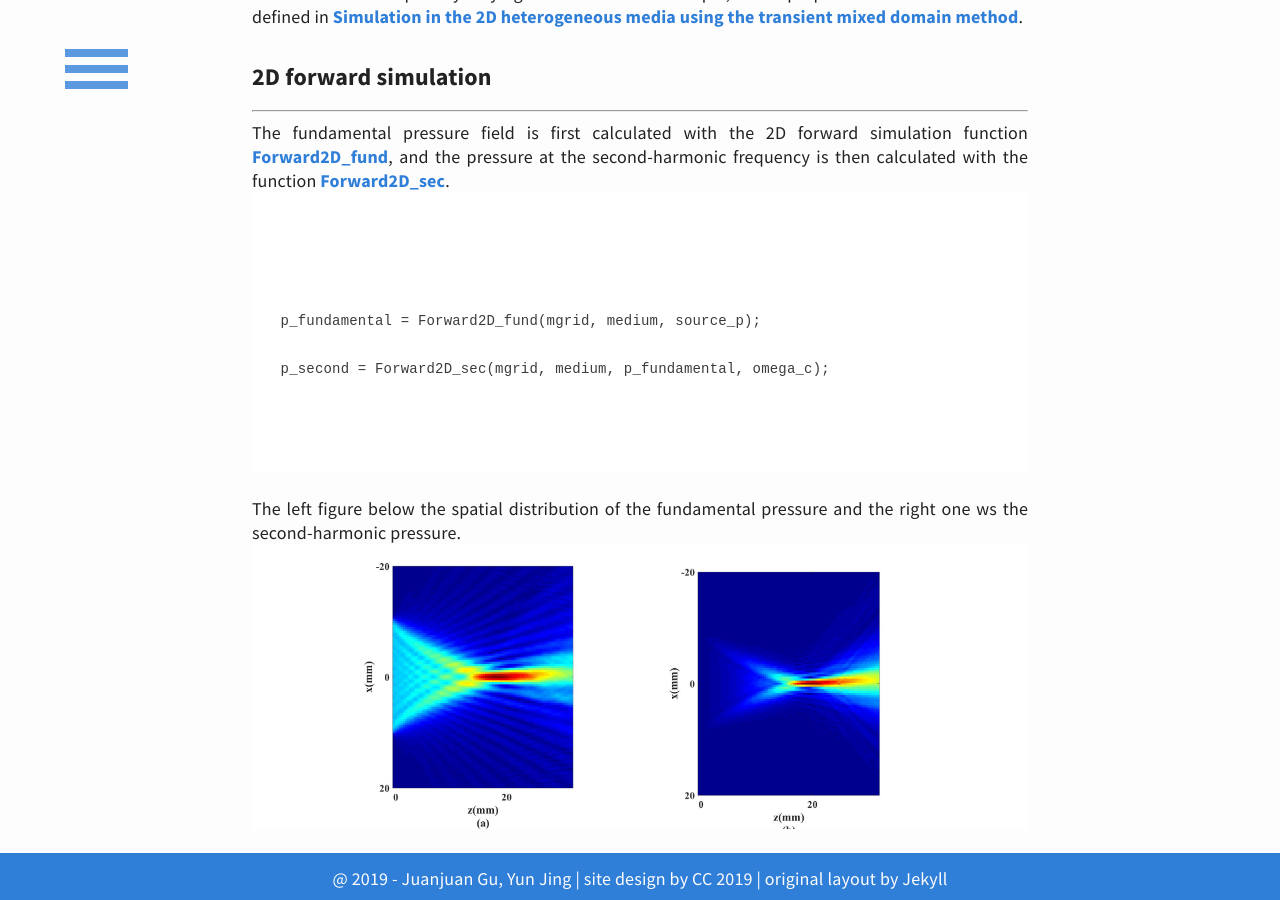
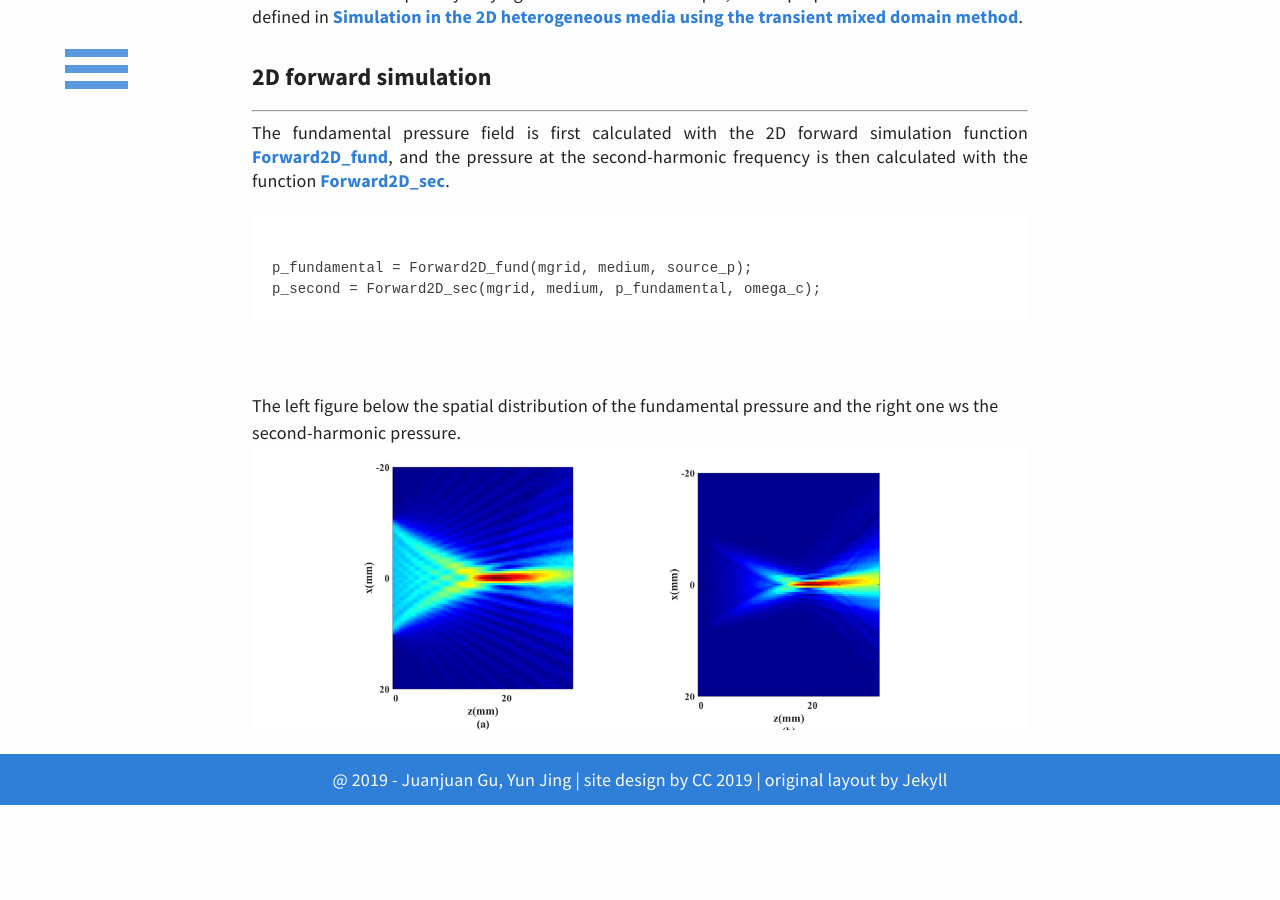
Before and after one commit to m-SOUND/mSOUND, a Jekyll site: the page built from _posts/2019-02-20-FSMDM_2D_heterogeneous.html, in a window 1280 px wide and 900 px high, scrolled down 667 px. Built offline with Jekyll 4.4.1, drawn with Linux system fonts in a browser that asks for light colours; after the commit the page ends 1472 px from its top, so only the background shows below that.

Commit message:
Update 2019-02-20-FSMDM_2D_heterogeneous.html

```diff
--- a/_posts/2019-02-20-FSMDM_2D_heterogeneous.html
+++ b/_posts/2019-02-20-FSMDM_2D_heterogeneous.html
@@ -23,7 +23,6 @@ In this heterogeneous media, density, speed of sound, nonlinear coefficient and
   spatially varying functions. In this example, media properties are the same as that defined in
   <a href="https://m-sound.github.io/mSOUND/TMDM_2D_heterogeneous">
    Simulation in the 2D heterogeneous media using the transient mixed domain method</a>.
-
  </p>
 
 
@@ -34,12 +33,12 @@ In this heterogeneous media, density, speed of sound, nonlinear coefficient and
 The fundamental pressure field is first calculated with the 2D forward simulation function
  <a href="/mSOUND/functions">Forward2D_fund</a>,
 and the pressure at the second-harmonic frequency is then calculated with the function <a href="/mSOUND/functions">Forward2D_sec</a>.
+ <pre>
 <code>
-  <br>
-<br> p_fundamental = Forward2D_fund(mgrid, medium, source_p);
-  <br> p_second = Forward2D_sec(mgrid, medium, p_fundamental, omega_c);
-  <br>
+p_fundamental = Forward2D_fund(mgrid, medium, source_p);
+p_second = Forward2D_sec(mgrid, medium, p_fundamental, omega_c);
 </code>
+</pre>
 <br> The left figure below the spatial distribution of the fundamental pressure and
 the right one ws the second-harmonic pressure.
 
```
Lines whose indentation alone changed are shown as unchanged.
